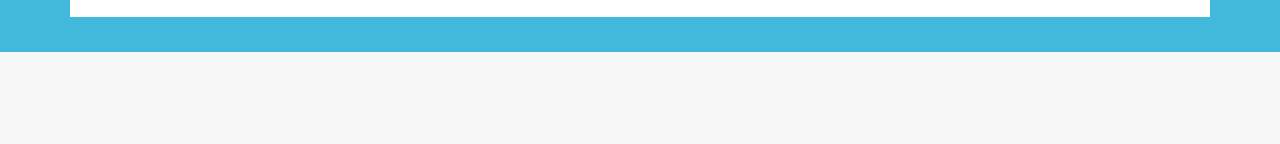
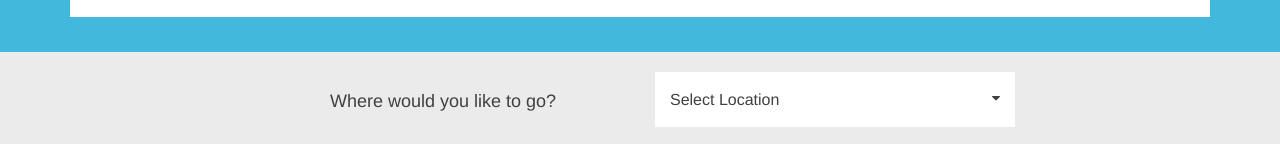
Before and after one commit to malinin13/pgr, a website: page index.html in a window 1280 px wide. Shown: the part 848-992 px from the top of the page. Before the commit the page ends 900 px from the top, so only its background shows below. Drawn offline with nearby package versions, Linux system fonts and the light colour scheme.

Commit message:
added select navigation

```diff
--- a/assets/styles/_variables.scss
+++ b/assets/styles/_variables.scss
@@ -29,6 +29,7 @@ $brand-green:           #419b6e;
 $brand-lighter-green:   #29d18c;
 $brand-darker-blue:     #07acb7;
 $brand-gray:            #f7f7f7;
+$brand-darker-gray:     #ebebeb;
 $brand-black:           #404040;
 
 $brand-text-gray:       #404040;
--- a/assets/styles/common/_global.scss
+++ b/assets/styles/common/_global.scss
@@ -14,6 +14,10 @@
   background-color: $brand-blue;
 }
 
+.bg-darker-gray {
+  background-color: $brand-darker-gray;
+}
+
 .text-orange {
   color: $brand-orange;
 }
--- a/assets/styles/common/mixins/_custom-select.scss
+++ b/assets/styles/common/mixins/_custom-select.scss
@@ -19,8 +19,6 @@
       color: $text-color;
       z-index: 1;
       font-size: 16px;
-      font-weight: bold;
-      letter-spacing: 2.5px;
     }
 
     &:after {
--- a/assets/styles/components/_components.scss
+++ b/assets/styles/components/_components.scss
@@ -1 +1,2 @@
 @import "promo";
+@import "select-navigation";
--- /dev/null
+++ b/assets/styles/components/_select-navigation.scss
@@ -0,0 +1,8 @@
+.select-navigation {
+  padding: 20px 0;
+  @include custom-select(#fff, 55px, $brand-text-gray, $brand-text-gray);
+
+  h4 {
+    margin-top: 20px;
+  }
+}
--- a/index.html
+++ b/index.html
@@ -91,6 +91,30 @@
     </div>
 </section>
 <!--promo-->
+
+<!--select nav-->
+<section class="bg-darker-gray select-navigation">
+    <div class="container">
+        <div class="row">
+            <div class="col-md-8 col-md-offset-2">
+                <div class="row">
+                    <div class="col-sm-5 col-md-5 col-md-offset-1">
+                        <h4>Where would you like to go?</h4>
+                    </div>
+                    <div class="col-sm-7 col-md-6">
+                        <div class="select">
+                            <select name="" id="">
+                                <option value="">Select Location</option>
+                            </select>
+                        </div>
+                    </div>
+                </div>
+            </div>
+        </div>
+    </div>
+</section>
+<!--select nav-->
+
 <script src="dist/js/bower-bundle.js"></script>
 <script src="assets/scripts/main.js"></script>
 </body>
```
Also changed, not shown: dist/styles/main.css.
